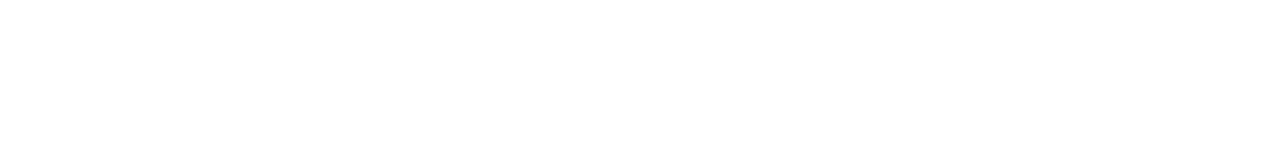
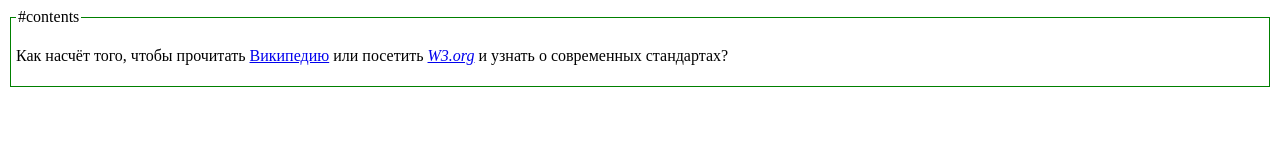
Before and after one commit to R0mio/LearnJS, a plain HTML site: page 2EventsIntro/4.1CatchTheLinkClick/1.html in a window 1280 px wide. Shown: the top 160 px of the page. Drawn offline with Linux system fonts and the light colour scheme.

Commit message:
Чуть поправил

```diff
--- a/2EventsIntro/4.1CatchTheLinkClick/1.html
+++ b/2EventsIntro/4.1CatchTheLinkClick/1.html
@@ -7,7 +7,12 @@
 </head>
 
 <body style="height:2000px">
-
+  <fieldset id="contents">
+    <legend>#contents</legend>
+    <p>
+      Как насчёт того, чтобы прочитать <a href="http://wikipedia.org">Википедию</a> или посетить <a href="http://w3.org"><i>W3.org</i></a> и узнать о современных стандартах?
+    </p>
+  </fieldset>
   <script src = "1.js"></script>
 </body>
 </html>
--- a/2EventsIntro/4.1CatchTheLinkClick/style.css
+++ b/2EventsIntro/4.1CatchTheLinkClick/style.css
@@ -0,0 +1,4 @@
+#contents {
+  padding: 5px;
+  border: 1px green solid;
+}
```
